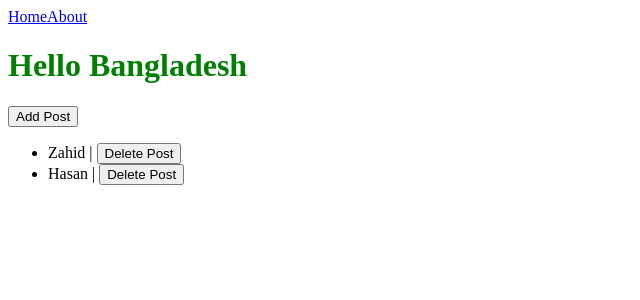
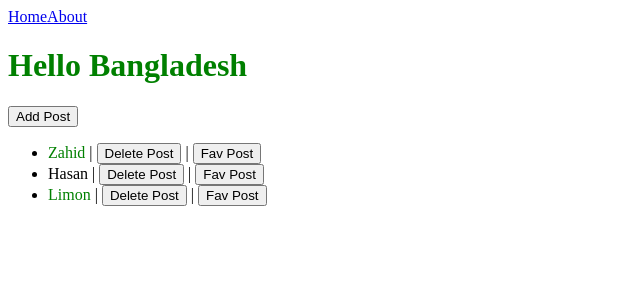
Before and after one commit to zahidupm/vue-projects-by-polash-vai-class-14, a Vue app: page / in a window 1280 px wide. Shown: the top 300 px of the page, without its empty margins (0-640 px from the left). Built offline with nearby package versions, Linux system fonts and the light colour scheme.

Commit message:
click function

```diff
--- a/src/components/SinglePost.vue
+++ b/src/components/SinglePost.vue
@@ -1,5 +1,11 @@
 <template>
-  <li>{{ post.name }} | <button @click="handleDelete">Delete Post</button></li>
+  <li>
+    <div style="display: inline-block" :class="{ fav: post.fav }">
+      {{ post.name }}
+    </div>
+    | <button @click="handleDelete(post)">Delete Post</button> |
+    <button @click="$emit('fav', post)">Fav Post</button>
+  </li>
 </template>
 
 <script>
@@ -18,4 +24,8 @@ export default {
 };
 </script>
 
-<style scoped></style>
+<style scoped>
+.fav {
+  color: green;
+}
+</style>
--- a/src/views/HomePage.vue
+++ b/src/views/HomePage.vue
@@ -7,6 +7,7 @@
       :post="post"
       :key="post.id"
       @delete="handleDelete"
+      @fav="handleFav"
     ></SinglePost>
   </ul>
 </template>
@@ -25,22 +26,37 @@ export default {
         {
           id: 1,
           name: "Zahid",
+          fav: true,
         },
         {
           id: 2,
           name: "Hasan",
+          fav: false,
+        },
+        {
+          id: 3,
+          name: "Limon",
+          fav: true,
         },
       ],
     };
   },
   methods: {
-    handleDelete($post) {
-      this.posts = this.posts.filter((post) => post.id !== $post.id);
+    handleDelete(post) {
+      this.posts = this.posts.filter((p) => p.id !== post.id);
     },
     addPost() {
       this.posts.push({
         id: this.posts.length + 1,
         name: `Limon ${this.posts.length + 1}`,
+      });
+    },
+    handleFav(post) {
+      this.posts = this.posts.map((p) => {
+        if (p.id === post.id) {
+          p.fav = !p.fav;
+        }
+        return p;
       });
     },
   },
```
